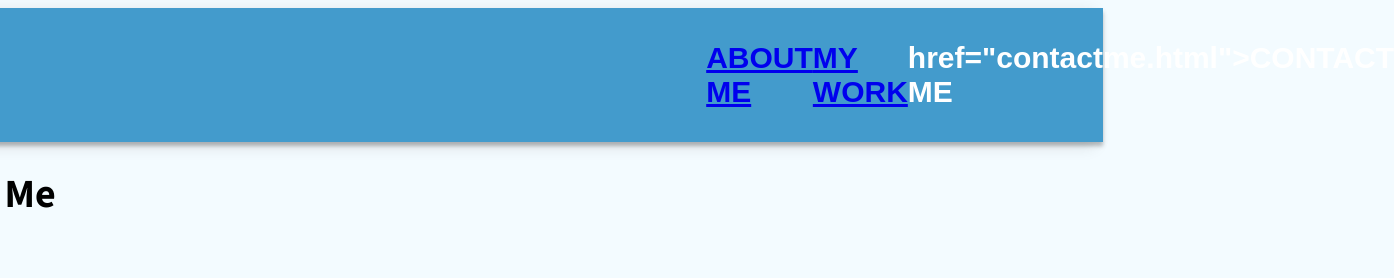
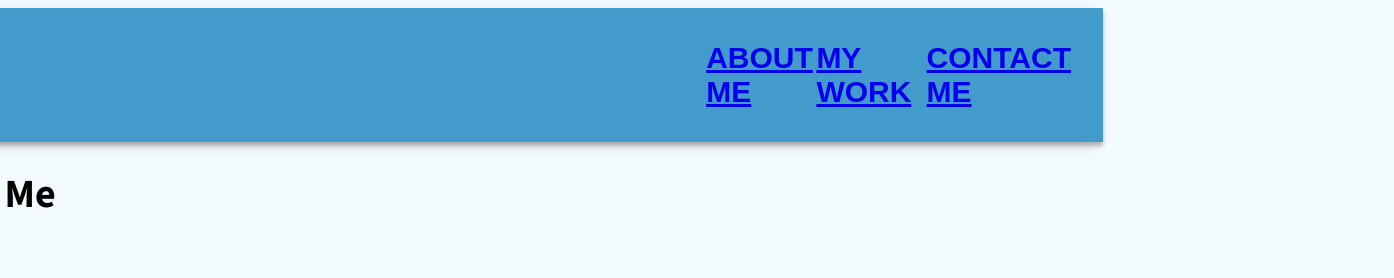
Before and after one commit to crtodd4/CTDesign, a plain HTML site: page contactme.html in a window 1280 px wide. Shown: the top 278 px of the page, 1394 px wide, since content can reach past the window. Drawn offline with Linux system fonts and the light colour scheme; a web font is replaced by a local one.

Commit message:
Update contactme.html

```diff
--- a/contactme.html
+++ b/contactme.html
@@ -1,6 +1,6 @@
 <html>
   <head>
-  <title>Cameron Todd Design</title>
+  <title>Contact Me | Cameron Todd Design</title>
   <link rel="stylesheet" href="contactme.css">
   <meta charset="UTF-8">
   <meta name="keywords" content="About me, contact me, my work">
@@ -36,7 +36,7 @@
     <path d="M5.05304 26C5.05304 21.8801 6.24434 18.0382 8.30925 14.8018C8.26954 14.7323 8.23976 14.6529 8.20005 14.5834C6.02593 17.9588 4.85449 21.89 4.85449 26C4.85449 31.6487 7.05839 36.9599 11.0492 40.9507C12.2008 42.1023 13.4517 43.0951 14.7919 43.9389C14.8415 43.8893 14.8912 43.8297 14.9408 43.7801C9.0141 40.0771 5.05304 33.4952 5.05304 26Z" fill="white" /></svg>
   <h2><a href="index.html">ABOUT ME</a></h2>
   <h2><a href="mywork.html">MY WORK</a></h2>
-  <h2><a> href="contactme.html">CONTACT ME</a></h2>
+  <h2><a href="contactme.html">CONTACT ME</a></h2>
 </nav>
 
 <body>
```
